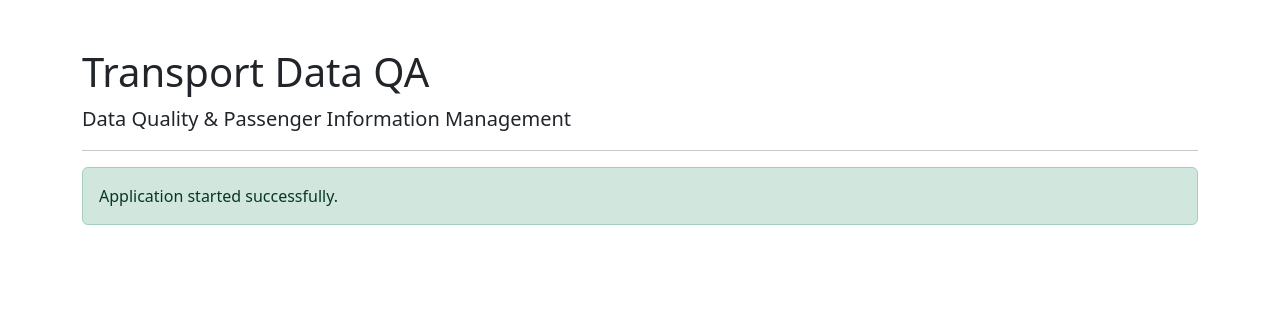
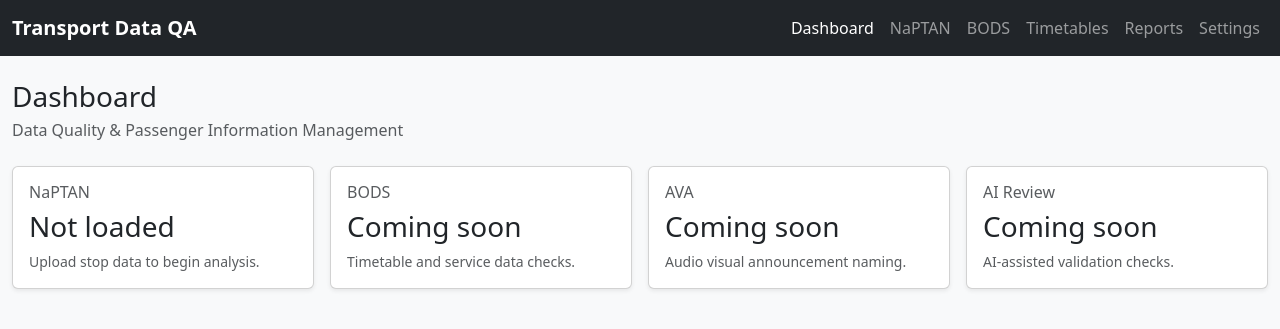
Before and after one commit to tcdataconsultants/transport-data-qa, a Flask app: page / in a window 1280 px wide. Shown: the top 329 px of the page. Run offline with Flask 3, Linux system fonts and the light colour scheme.

Commit message:
v0.2 Dataset upload framework

```diff
--- a/app/routes.py
+++ b/app/routes.py
@@ -1,7 +1,48 @@
-from flask import Blueprint, render_template
+from datetime import datetime
+from pathlib import Path
+
+from flask import Blueprint, current_app, redirect, render_template, request, url_for
+from werkzeug.utils import secure_filename
 
 main = Blueprint("main", __name__)
+
+ALLOWED_EXTENSIONS = {"csv", "xlsx", "xls", "zip", "xml"}
+
+
+def allowed_file(filename):
+    return "." in filename and filename.rsplit(".", 1)[1].lower() in ALLOWED_EXTENSIONS
+
 
 @main.route("/")
 def home():
     return render_template("index.html")
+
+
+@main.route("/upload", methods=["GET", "POST"])
+def upload():
+    if request.method == "POST":
+        uploaded_file = request.files.get("dataset_file")
+
+        if not uploaded_file or uploaded_file.filename == "":
+            return render_template("upload.html", error="No file selected.")
+
+        if not allowed_file(uploaded_file.filename):
+            return render_template("upload.html", error="Unsupported file type.")
+
+        original_name = secure_filename(uploaded_file.filename)
+        timestamp = datetime.now().strftime("%Y%m%d_%H%M%S")
+        saved_name = f"{timestamp}_{original_name}"
+
+        upload_folder = Path(current_app.config["UPLOAD_FOLDER"])
+        saved_path = upload_folder / saved_name
+        uploaded_file.save(saved_path)
+
+        return redirect(url_for("main.upload_success", filename=saved_name))
+
+    return render_template("upload.html")
+
+
+@main.route("/upload/success")
+def upload_success():
+    filename = request.args.get("filename")
+    return render_template("upload_success.html", filename=filename)
--- /dev/null
+++ b/app/templates/base.html
@@ -0,0 +1,33 @@
+<!doctype html>
+<html lang="en">
+<head>
+    <meta charset="utf-8">
+    <title>{% block title %}Transport Data QA{% endblock %}</title>
+    <meta name="viewport" content="width=device-width, initial-scale=1">
+
+    <link href="https://cdn.jsdelivr.net/npm/bootstrap@5.3.7/dist/css/bootstrap.min.css" rel="stylesheet">
+</head>
+
+<body class="bg-light">
+
+<nav class="navbar navbar-expand-lg navbar-dark bg-dark">
+    <div class="container-fluid">
+        <a class="navbar-brand fw-bold" href="/">Transport Data QA</a>
+
+        <div class="navbar-nav">
+            <a class="nav-link active" href="/">Dashboard</a>
+            <a class="nav-link" href="#">NaPTAN</a>
+            <a class="nav-link" href="#">BODS</a>
+            <a class="nav-link" href="#">Timetables</a>
+            <a class="nav-link" href="#">Reports</a>
+            <a class="nav-link" href="#">Settings</a>
+        </div>
+    </div>
+</nav>
+
+<main class="container-fluid py-4">
+    {% block content %}{% endblock %}
+</main>
+
+</body>
+</html>
--- a/app/templates/index.html
+++ b/app/templates/index.html
@@ -1,29 +1,58 @@
-<!doctype html>
-<html lang="en">
-<head>
-    <meta charset="utf-8">
-    <title>Transport Data QA</title>
+{% extends "base.html" %}
 
-    <link href="https://cdn.jsdelivr.net/npm/bootstrap@5.3.7/dist/css/bootstrap.min.css" rel="stylesheet">
-</head>
+{% block title %}Dashboard - Transport Data QA{% endblock %}
 
-<body>
+{% block content %}
 
-<div class="container mt-5">
+<div class="row mb-4">
+    <div class="col">
+        <h1 class="h3 mb-1">Dashboard</h1>
+        <p class="text-muted mb-0">
+            Data Quality & Passenger Information Management
+        </p>
+    </div>
+</div>
 
-    <h1>Transport Data QA</h1>
-
-    <p class="lead">
-        Data Quality & Passenger Information Management
-    </p>
-
-    <hr>
-
-    <div class="alert alert-success">
-        Application started successfully.
+<div class="row g-3">
+    <div class="col-md-3">
+        <div class="card shadow-sm">
+            <div class="card-body">
+                <h6 class="text-muted">NaPTAN</h6>
+                <h3>Not loaded</h3>
+                <p class="mb-0 small text-muted">Upload stop data to begin analysis.</p>
+            </div>
+        </div>
     </div>
 
+    <div class="col-md-3">
+        <div class="card shadow-sm">
+            <div class="card-body">
+                <h6 class="text-muted">BODS</h6>
+                <h3>Coming soon</h3>
+                <p class="mb-0 small text-muted">Timetable and service data checks.</p>
+            </div>
+        </div>
+    </div>
+
+    <div class="col-md-3">
+        <div class="card shadow-sm">
+            <div class="card-body">
+                <h6 class="text-muted">AVA</h6>
+                <h3>Coming soon</h3>
+                <p class="mb-0 small text-muted">Audio visual announcement naming.</p>
+            </div>
+        </div>
+    </div>
+
+    <div class="col-md-3">
+        <div class="card shadow-sm">
+            <div class="card-body">
+                <h6 class="text-muted">AI Review</h6>
+                <h3>Coming soon</h3>
+                <p class="mb-0 small text-muted">AI-assisted validation checks.</p>
+            </div>
+        </div>
+    </div>
 </div>
 
-</body>
-</html>
+{% endblock %}
```
Also changed, not shown: app/__init__.py (+8 -0 lines), app/templates/upload.html (added, +36 -0 lines), app/templates/upload_success.html (added, +20 -0 lines).
